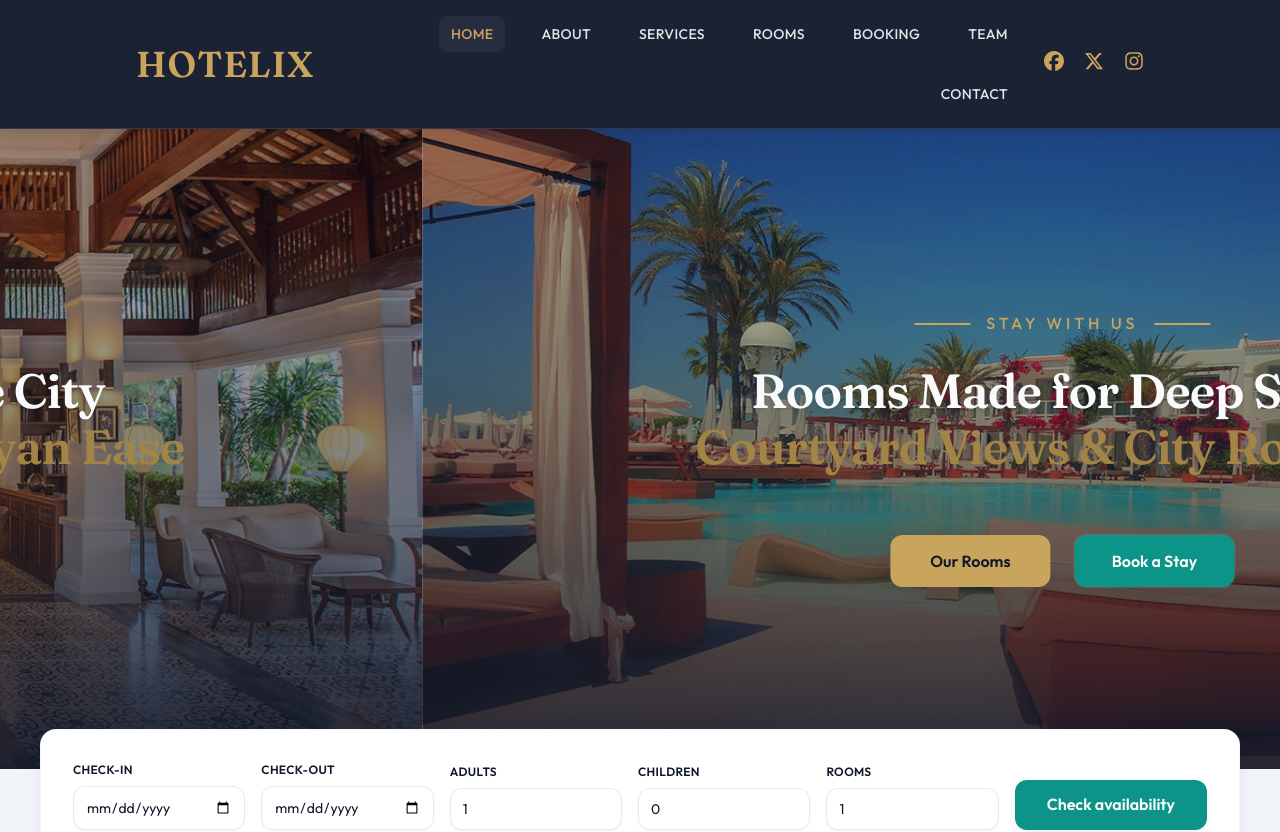
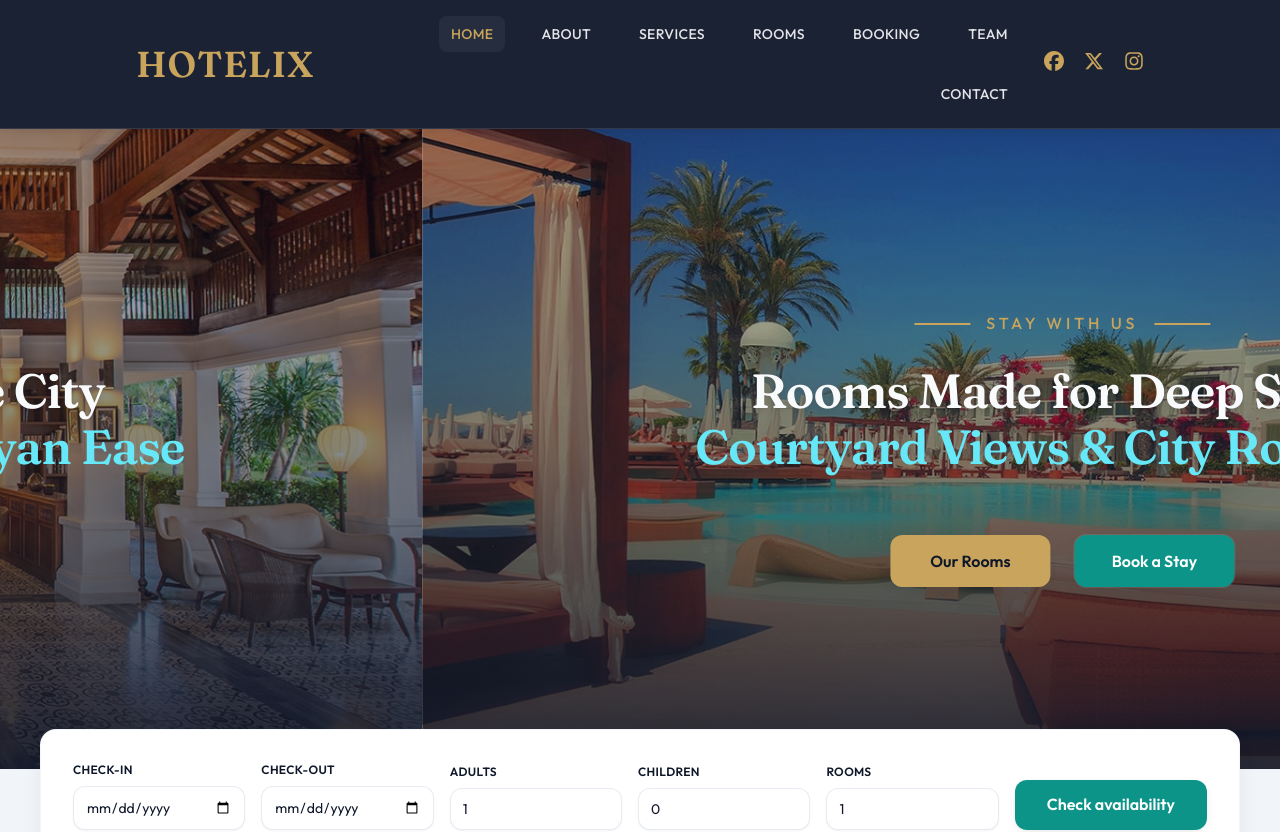
Before and after one commit to PrashantaDA/HotelIX, a React (Vite) app: page / in a window 1280 px wide. Shown: the top 832 px of the page. Built offline with nearby package versions, Linux system fonts and the light colour scheme.

Commit message:
style: update carousel title color

```diff
--- a/src/pages/Home/Carousel.jsx
+++ b/src/pages/Home/Carousel.jsx
@@ -51,7 +51,7 @@ const Carousel = () => {
 								className="text-3xl md:text-5xl font-display font-semibold md:my-6 my-4 max-w-4xl leading-tight"
 							>
 								<h1 className="md:my-2 drop-shadow-md">{slide.title1}</h1>
-								<h1 className="text-primary-muted">{slide.title2}</h1>
+								<h1 className="text-cyan-300">{slide.title2}</h1>
 							</motion.div>
 
 							<div className="mt-6 md:mt-10 flex flex-wrap items-center justify-center gap-4 md:gap-6">
```
